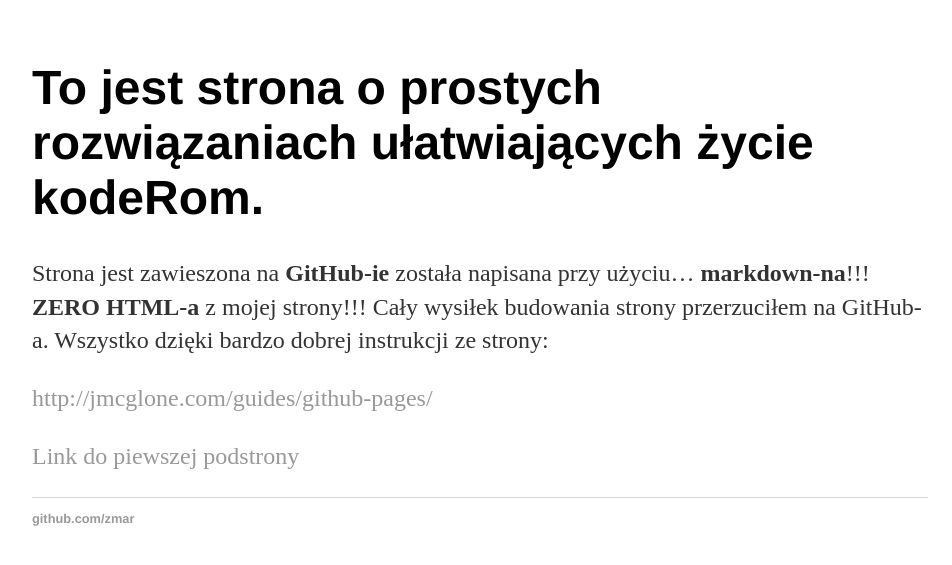
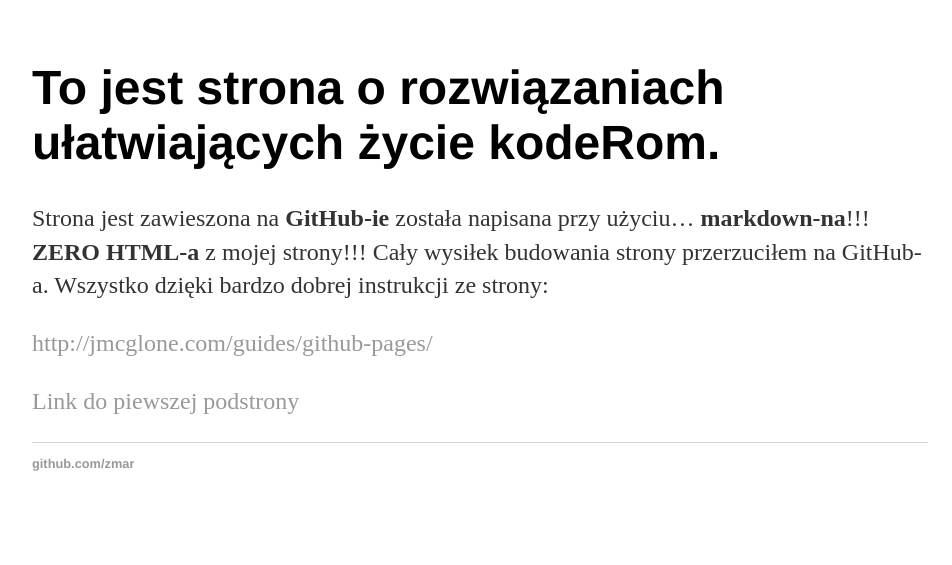
Before and after one commit to zmar/SmarteR_useR, a Jekyll site: the page built from index.md, in a window 1280 px wide. Shown: the top 565 px of the page, without its empty margins (160-1112 px from the left). Built offline with Jekyll 4.4.1, drawn with Linux system fonts in a browser that asks for light colours.

Commit message:
Update index.md

```diff
--- a/index.md
+++ b/index.md
@@ -4,7 +4,7 @@ title: Proste ułatwiające życie rozwiązania dla kodeRów.
 author: Zbigniew Marczewski
 ---
 
-# To jest strona o prostych rozwiązaniach ułatwiających życie kodeRom.
+# To jest strona o rozwiązaniach ułatwiających życie kodeRom.
 
 Strona jest zawieszona na __GitHub-ie__ została napisana przy użyciu... __markdown-na__!!!  __ZERO HTML-a__ z mojej strony!!! Cały wysiłek budowania strony przerzuciłem na GitHub-a. Wszystko dzięki bardzo dobrej instrukcji ze strony:
 
```
